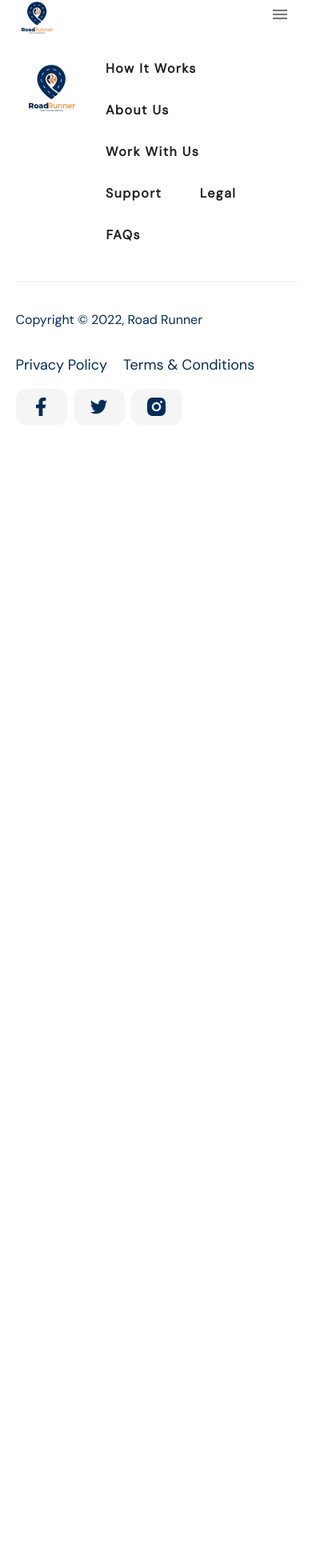
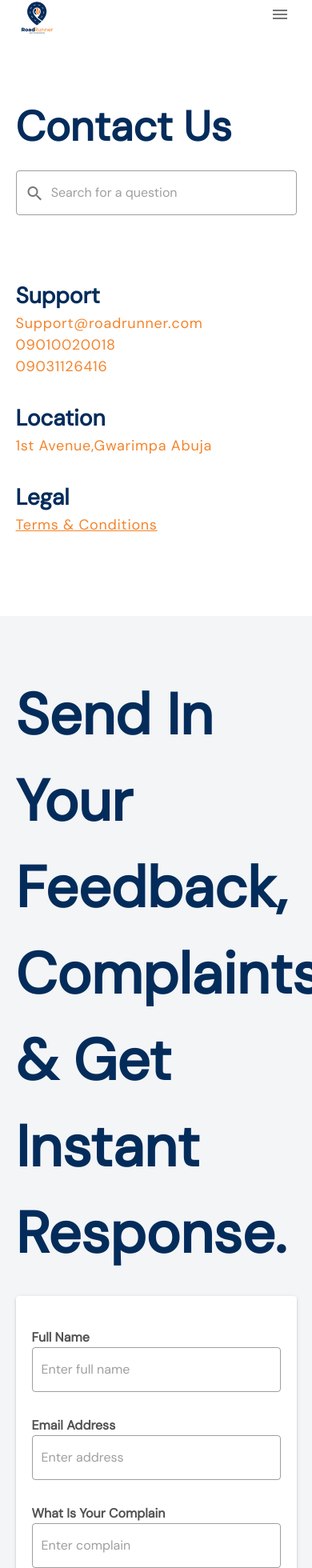
Before and after one commit to sadeeqdev/roadrunner-landing-page, a Vue app: page /contactus in a window 390 px wide. Shown: the part 21-1981 px from the top of the page at 80% size. Before the commit the page ends 844 px from the top, so only its background shows below. Built offline with nearby package versions, Linux system fonts and the light colour scheme.

Commit message:
Fixed company page

```diff
--- a/src/components/Navbar.vue
+++ b/src/components/Navbar.vue
@@ -11,9 +11,21 @@
                 <v-btn @click="$router.push('/howitworks')" x-large text>
                     How it works
                 </v-btn>
-                <v-btn @click="$router.push('/company')" x-large text>
-                    Company
-                </v-btn>
+                <v-menu rounded offset-y>
+                    <template v-slot:activator="{ attrs, on }">
+                        <v-btn v-bind="attrs" v-on="on" x-large text>
+                            Company<v-icon>mdi-chevron-down</v-icon>
+                        </v-btn>
+                    </template>
+                    <v-list>
+                        <v-list-item link to="/about">
+                            <v-list-item-title>About</v-list-item-title>
+                        </v-list-item>
+                        <v-list-item link to="/contactus">
+                            <v-list-item-title>Contact Us</v-list-item-title>
+                        </v-list-item>
+                    </v-list>
+                </v-menu>
                 <v-btn @click="$router.push('/finance')" x-large text>
                     Finance
                 </v-btn>
--- a/src/router/index.js
+++ b/src/router/index.js
@@ -5,6 +5,7 @@ import Company from "../views/company/Company.vue";
 import Finance from "../views/finance/Finance.vue";
 import FAQs from "../views/faqs/FAQs.vue";
 import HowItWorks from "../views/howItWorks/HowItWorks.vue";
+import ContactUs from "../views/contactUs/ContactUs.vue";
 
 Vue.use(VueRouter);
 
@@ -30,7 +31,7 @@ const routes = [
     },
   },
   {
-    path: "/company",
+    path: "/about",
     name: "company",
     component: Company,
     meta: {
@@ -53,6 +54,14 @@ const routes = [
       layout: "content",
     },
   },
+  {
+    path: "/contactus",
+    name: "contactus",
+    component: ContactUs,
+    meta: {
+      layout: "content",
+    },
+  },
 ];
 
 const router = new VueRouter({
--- a/src/views/company/Company.vue
+++ b/src/views/company/Company.vue
@@ -20,7 +20,6 @@
                 <v-spacer></v-spacer>
                 <v-col cols="12" md="5" xs="12" class="d-flex justify-end">
                     <img class="message-bar-img rounded" src="../../assets/img/timeline-img-4.png" />
-
                 </v-col>
             </v-row>
         </div>
--- a/src/views/contactUs/ContactUs.vue
+++ b/src/views/contactUs/ContactUs.vue
@@ -0,0 +1,158 @@
+<template>
+    <div class="contactus-body">
+        <div class="contactus-inner-body">
+            <div class="contactus-inner-text">
+                <p class="contactus-header-text">
+                    Contact Us
+                </p>
+                <v-text-field class="contact-search-bar" prepend-inner-icon="mdi-magnify" outlined
+                    placeholder=" Search for a question">
+                </v-text-field>
+            </div>
+            <div class="contactus-list">
+                <div class="list-header">
+                    Support
+                </div>
+                <div class="list-text">
+                    Support@roadrunner.com
+                </div>
+                <div class="list-text">
+                    09010020018
+                </div>
+                <div class="list-text">
+                    09031126416
+                </div>
+                <div class="list-header">
+                    Location
+                </div>
+                <div class="list-text">
+                    1st Avenue,Gwarimpa Abuja
+                </div>
+                <div class="list-header">
+                    Legal
+                </div>
+                <div class="list-text" style="text-decoration-line:underline">
+                    Terms & Conditions
+                </div>
+            </div>
+        </div>
+        <div class="feedback-bar">
+            <div class="feedback-body">
+                <v-row>
+                    <v-col cols="12" md="6" xs="12" class="d-flex align-center">
+                        <div class="feedback-text">
+                            Send In Your Feedback, Complaints & Get Instant Response.
+                        </div>
+                    </v-col>
+                    <v-col cols="12" md="6" xs="12">
+                        <v-card class="complain-form">
+                            <label>Full Name</label>
+                            <v-text-field outlined placeholder="Enter full name"></v-text-field>
+                            <label>Email Address</label>
+                            <v-text-field outlined placeholder="Enter address"></v-text-field>
+                            <label>What Is Your Complain</label>
+                            <v-text-field outlined placeholder="Enter complain"></v-text-field>
+                            <label>Package Description</label>
+                            <v-text-field multiline rows="3" outlined placeholder="Enter description"></v-text-field>
+                            <v-btn width="100%" height="50px"
+                                style="font-size: 18px; font-weight: 500; line-height: 31px; color: #FEF3EC;"
+                                color="secondary">Submit
+                                Complain</v-btn>
+                        </v-card>
+                    </v-col>
+                </v-row>
+            </div>
+        </div>
+    </div>
+</template>
+
+<script>
+export default {
+    name: 'contactus',
+    data: () => ({
+        reverse: true,
+    }),
+}
+</script>
+
+<style scoped>
+.contactus-body {
+    background-color: #fff;
+}
+
+.contactus-header-text {
+    font-weight: 700;
+    font-size: 52px;
+    color: #042C5B;
+}
+
+.contactus-inner-body {
+    width: 90%;
+    margin: auto;
+    padding-top: 140px;
+}
+
+.contactus-list {
+    margin-top: 50px;
+    padding-bottom: 50px;
+}
+
+.list-header {
+    margin-top: 30px;
+    font-size: 28px;
+    font-weight: 600;
+    color: #042C5B;
+}
+
+.list-text {
+    font-weight: 500;
+    font-size: 18px;
+    letter-spacing: 0.04em;
+    color: #F4842B;
+}
+
+.feedback-bar {
+    background-color: #F3F5F7;
+}
+
+.feedback-body {
+    width: 90%;
+    margin: 50px auto;
+    padding: 70px 0;
+}
+
+.feedback-text {
+    font-weight: 700;
+    font-size: 72px;
+    color: #042C5B;
+}
+
+.complain-form {
+    padding: 60px;
+    width: 80%;
+    float: right;
+}
+
+.complain-form label {
+    font-weight: 700;
+    font-size: 16px;
+    color: #525252;
+    padding-bottom: 10px;
+}
+
+.contact-search-bar {
+    width: 70%;
+}
+
+@media only screen and (max-width: 600px) {
+    .contact-search-bar {
+        width: 100%;
+    }
+
+    .complain-form {
+        padding: 40px 20px;
+        width: 100%;
+        float: right;
+    }
+}
+</style>
```
